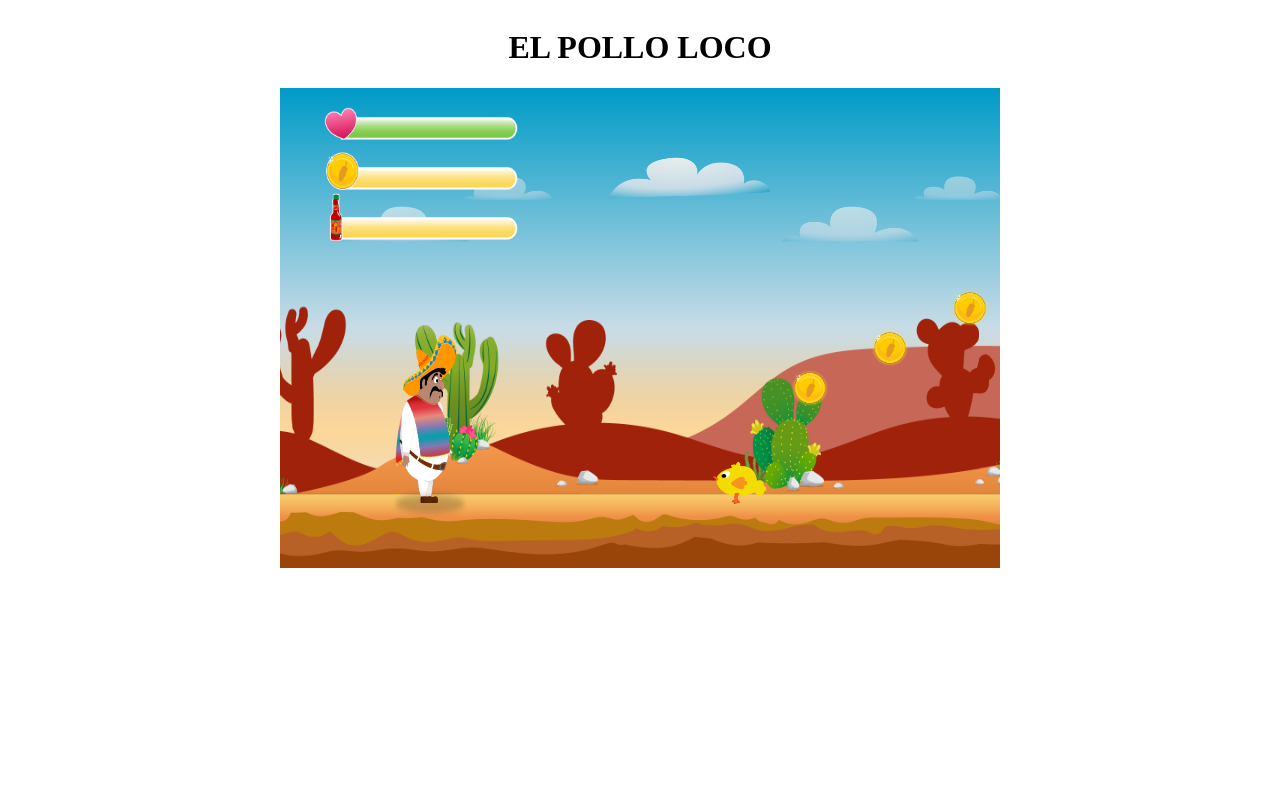
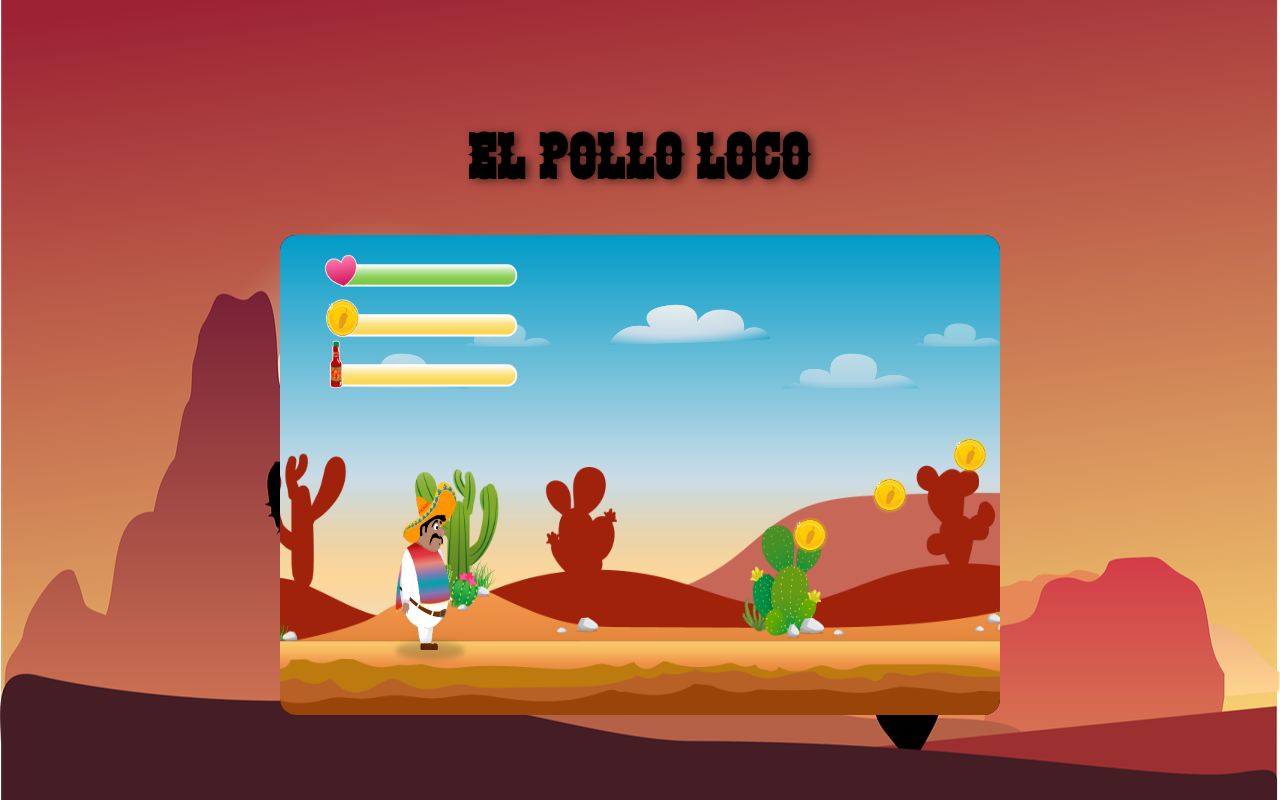
Before and after one commit to HuberPascal/El-pollo-loco, a plain HTML site: page index.html in a window 1280 px wide. Drawn offline with Linux system fonts and the light colour scheme; animation ran at ten frames a second.

Commit message:
background-img/font/level1

```diff
--- a/index.html
+++ b/index.html
@@ -30,7 +30,7 @@
 </head>
 <body onload="init()">
 
-    <h1>EL POLLO LOCO</h1>
+    <h1 id="title">EL POLLO LOCO</h1>
 
     <canvas id="canvas" width="720" height="480">
 
--- a/levels/level1.js
+++ b/levels/level1.js
@@ -1,4 +1,7 @@
-const level1 = new Level(
+let level1;
+initLevel()
+function initLevel() {
+level1 = new Level(
     [
         new BackgroundObject('img/5_background/layers/air.png', -719),
         new BackgroundObject('img/5_background/layers/3_third_layer/2.png', -719),
@@ -36,20 +39,20 @@ const level1 = new Level(
         new BackgroundObject('img/5_background/layers/1_first_layer/2.png', 719*5),
     ],
     [
-        new Chicken(500),
-        new Chicken(900),
-        new Chicken(1200),
-        new Chicken(1500),
-        new Chicken(1900),
-        new Chicken(2400),
-        new Chicken(2700),
-        new Chicken(3000),
-        new SmallChicken(400),
-        new SmallChicken(800),
-        new SmallChicken(1300),
-        new SmallChicken(1900),
-        new SmallChicken(2500),
-        new SmallChicken(2800),
+        // new Chicken(500),
+        // new Chicken(900),
+        // new Chicken(1200),
+        // new Chicken(1500),
+        // new Chicken(1900),
+        // new Chicken(2400),
+        // new Chicken(2700),
+        // new Chicken(3000),
+        // new SmallChicken(400),
+        // new SmallChicken(800),
+        // new SmallChicken(1300),
+        // new SmallChicken(1900),
+        // new SmallChicken(2500),
+        // new SmallChicken(2800),
     ],
     [
         new Cloud(100),
@@ -91,3 +94,4 @@ const level1 = new Level(
         new SalsaBottle(3000),
     ]
     );
+}
--- a/models/drawable-object.class.js
+++ b/models/drawable-object.class.js
@@ -17,7 +17,6 @@ class DrawableObject {
 
 
         draw(ctx) {
-
             ctx.drawImage(this.img, this.x, this.y, this.width, this.height);
         }
 
--- a/style.css
+++ b/style.css
@@ -1,9 +1,46 @@
+
+@font-face {
+    font-family: 'zabars';
+    src: url('fonts/zabars.ttf') format('truetype');
+}
+
+
 body {
     display: flex;
+    justify-content: center;
+    align-items: center;
     flex-direction: column;
-    align-items: center;
+    min-height: 100vh;
+    margin: 0;
+    background-image: url('img/desert.png');
+    background-position: center;
+    background-repeat: no-repeat;
+    background-size: cover;
+    font-family: 'zabars', 'Arial', 'Helvetica', sans-serif;
+}
+
+h1 {
+    font-size: 64px;
+    letter-spacing: 3px;
+    text-shadow: 4px 2px 8px rgba(0, 0, 0, 0.5);
 }
 
 canvas {
     background-color: black;
+    display: block;
+    border-radius: 16px;
 }
+
+/* Smartphones */
+@media only screen and (max-width: 720px) {
+    canvas {
+        width: 100%;
+    }
+}
+
+/* Smartphones */
+@media only screen and (max-height: 480px) {
+    canvas {
+        height: 100vh;
+    }
+}
```
Also changed, not shown: fonts/zabars.ttf (added), img/desert.png (added).
